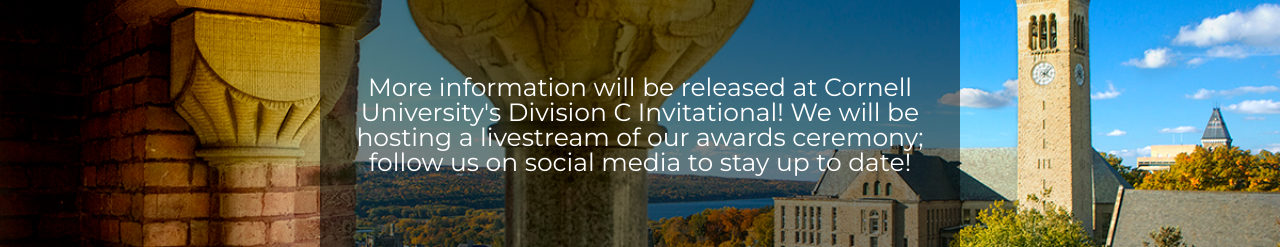
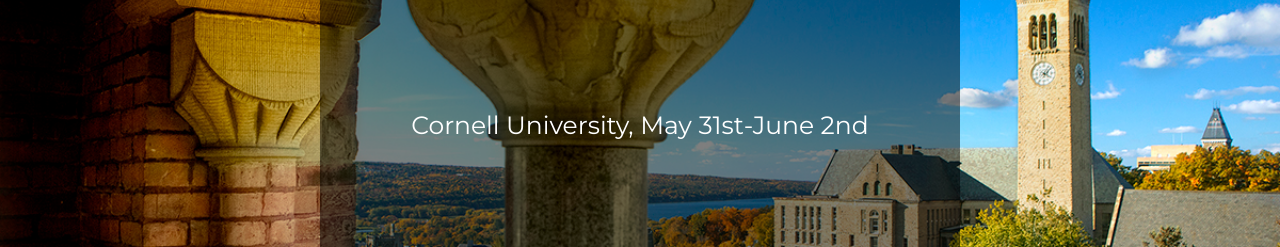
Before and after one commit to SHBelsky/EzraCountdown, a plain HTML site: page index.html in a window 1280 px wide. Shown: the part 281-528 px from the top of the page. Drawn offline with Linux system fonts and the light colour scheme.

Commit message:
Update index.html

```diff
--- a/index.html
+++ b/index.html
@@ -10,7 +10,7 @@
         <div id="countdown">
             <div id="countdown-inner">
                 <h1>National Science Olympiad 2019</h1>
-                <p>More information will be released at Cornell University's Division C Invitational! We will be hosting a livestream of our awards ceremony; follow us on social media to stay up to date!</p>
+                <p>Cornell University, May 31st-June 2nd</p>
 		<p>
 			<a href="https://www.facebook.com/sciolyatcornell/"><img src="https://facebookbrand.com/wp-content/themes/fb-branding/prj-fb-branding/assets/images/fb-art.png" class="icon" /></a>
 			<a href="https://www.twitter.com/sciolyatcornell/"><img src="http://www.thetellshabrand.com/0_0_0_0_250_250_csupload_50255624.jpg" class="icon" /></a>
```
